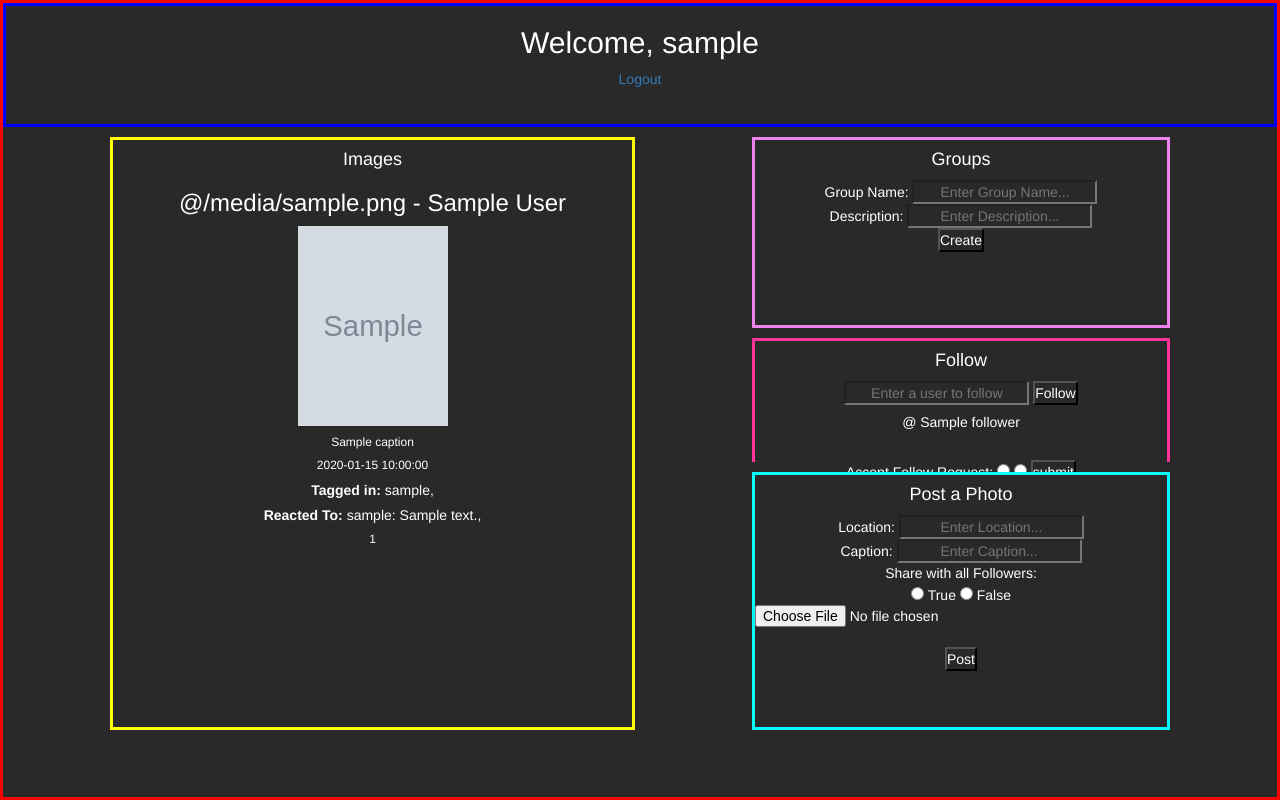
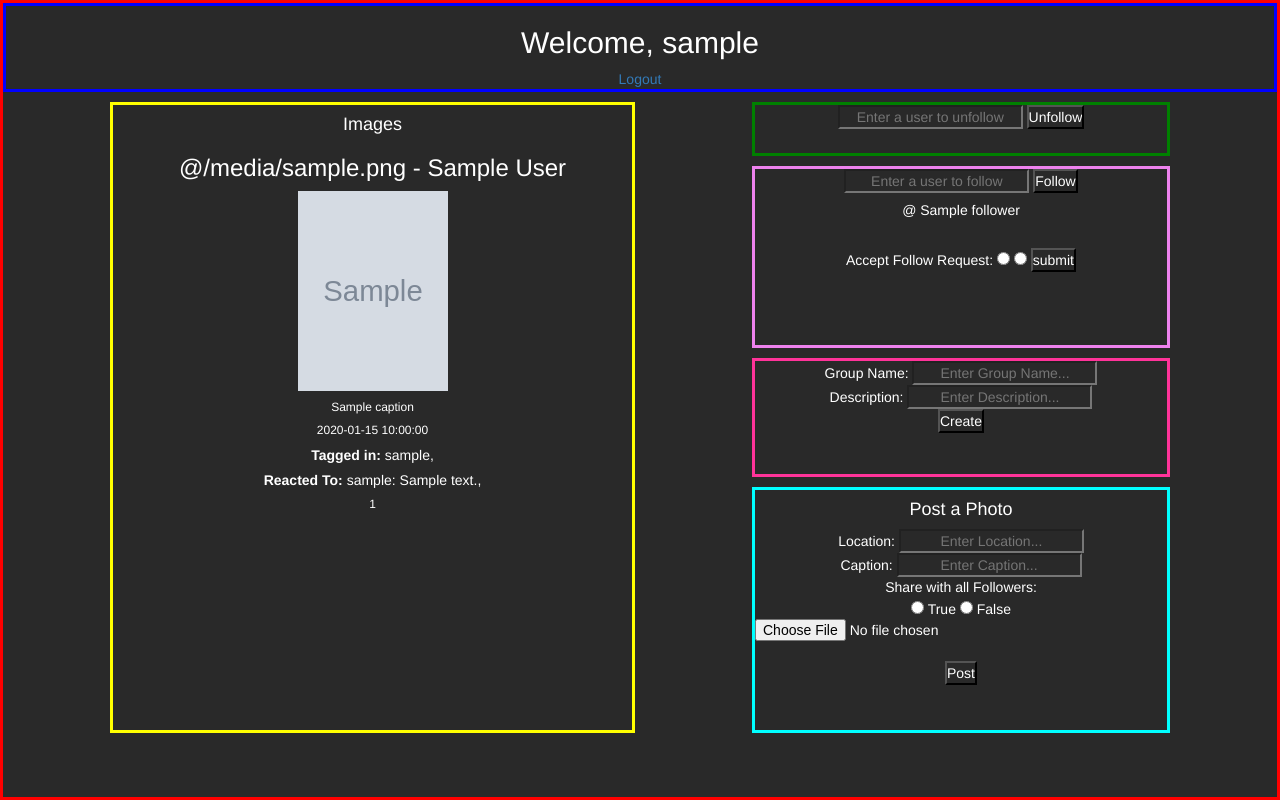
Before and after one commit to Niangmodou/Instagram-Clone, a Flask app: template templates/home.html in a window 1280 px wide. Run offline with Flask 2, Linux system fonts and the light colour scheme; the template is opened without the code that fills it: most values are stand-ins (such as "Sample title", 1, 10 or a date in 2020); grey boxes marked "Sample" are stand-in pictures; some libraries are stand-ins or nearby versions.

Commit message:
Fixed a few bugs

```diff
--- a/app.py
+++ b/app.py
@@ -161,6 +161,7 @@ def home():
              UNION (SELECT * FROM userPhotos) ORDER BY postingDate DESC'
     cursor.execute(query)
 
+    #Query to get the Person information
     query = 'SELECT * FROM Person INNER JOIN ex ON ex.poster = Person.username'
     cursor.execute(query)
 
@@ -187,25 +188,24 @@ def home():
                            tagged= tagged,
                            reacted_to = reacted)
 
-
-
 #------------------------------------------------------------------------------------------------------------------------------------------
 
 #Define route to post a photo (Required Feature 3)
 @app.route('/postPhoto', methods=['POST'])
 def post_photo():
     cursor = connection.cursor()
-    if(request.files and request.form):
+    if(request.files):
         poster = session['username']
         #Retrieving photo information
 
         #Retrieving the path of the folder
-        IMAGES_DIR = os.path.join(os.getcwd(), "Photos")
-
-        file = request.files.get('photo')
-        name = request.form['location']
-        filePath = os.path.join(IMAGES_DIR,name)
-        file.save(filePath)
+        FOLDER = os.path.join(os.getcwd(), 'Photos')
+        file = request.files.get('photo','')
+        name = file.filename
+        print("Checkpoint 1")
+        filepath = os.path.join(FOLDER,name)
+        file.save(filepath)
+        print("Checkpoint 2")
         all_followers = request.form['allFollowers']
         caption = request.form['caption']
         #Retrieving Timestamp
@@ -218,6 +218,7 @@ def post_photo():
         query = 'INSERT INTO Photo (postingDate,filePath,allFollowers,caption,poster) \
                  VALUES (%s,%s,%s,%s,%s,%s)'
         cursor.execute(query,(timestamp,filePath,allFollowers,caption,poster))
+        print("Checkpoint 3")
         cursor.close()
         return redirect(url_for('home'))
     else:
@@ -238,7 +239,7 @@ def follow():
             error = 'You have already requested to follow this user'
             return render_template('home.html',error = error)
         else:
-            query = 'INSERT INTO Follows(follower,followee,followStatus)VALUES(%s,%s,%s)'
+            query = 'INSERT INTO Follow(follower,followee,followStatus)VALUES(%s,%s,%s)'
             cursor.execute(query,(follower,followee,0))
             cursor.close()
             return redirect('/home')
@@ -254,11 +255,11 @@ def follow_requests():
         follower = session['username']
 
         #Query retrieves all the follow requests that have not been accepted
-        query = 'SELECT * FROM Follow WHERE follower=%s AND followStatus=NULL'
+        query = 'SELECT * FROM Follow WHERE follower=%s AND followStatus=0'
         cursor.execute(query,(follower))
         data = cursor.fetchall()
         cursor.close()
-
+        print(data)
         return render_template('home.html',requests = data)
     else:
         error = 'Unable to retrieve follow requests'
@@ -275,7 +276,7 @@ def manage_requests():
 
         if(status == 'true'):
             query = 'UPDATE Follow SET followStatus=True WHERE follower=%s AND followee=%s'
-            cursor.execute(query,(folloert,followee))
+            cursor.execute(query,(follower,followee))
             cursor.close()
         else:
             query = 'DELETE FROM Follow WHERE follower=%s AND followee=%s'
@@ -286,10 +287,10 @@ def manage_requests():
         error = 'Unable to manage requests'
         return render_template('home.html',error = error)
 
-def follows_user(follower,followee):
+def follow_user(follower,followee):
     cursor = connection.cursor()
     query = 'SELECT * FROM Follow WHERE follower=%s and followee=%s'
-    cursor.execute()
+    cursor.execute(query,(follower,followee))
     data = cursor.fetchone()
     cursor.close()
     if(data):
@@ -297,7 +298,7 @@ def follows_user(follower,followee):
     else:
         return False
 
-#Define route to create a friend group (Required Feature 5)
+#Define route to create a friend group (Required Feature 5) COMPLETED
 @app.route('/createGroup', methods=['POST'])
 def create_group():
     if(request.form):
@@ -309,7 +310,7 @@ def create_group():
 
         #Checks if the user already has a group with the same name
         if(group_exists(group_name,group_creator)):
-            eroor = 'User already has a group with an existing name'
+            error = 'User already has a group with an existing name'
             return render_template('home.html',error = error)
         else:
             #Query that inserts the new group into the database
@@ -321,6 +322,8 @@ def create_group():
             query = 'INSERT INTO BelongTo(username,groupName,groupCreator) VALUES (%s,%s,%s)'
             cursor.execute(query,(group_creator,group_name,group_creator))
             cursor.close()
+
+            return redirect('/home')
     else:
         error = 'Unable to create a group'
         return render_template('home.html',error=error)
@@ -373,9 +376,10 @@ def unfollow():
 
         #Query is used to delete the tuple that establishes the relationship
         query = 'DELETE FROM Follow WHERE follower=%s AND followee=%s'
+
         cursor.execute(query,(follower,followee))
         cursor.close()
-        return render_template('home.html')
+        return redirect('/home')
     else:
         error = 'Unable to unfollow user'
         return render_template('home.html',error = error)
@@ -383,5 +387,15 @@ def unfollow():
 
 app.secret_key = 'some random key here. usually in env.'
 
+'''
+TO DO!!!!!!!!!!!!!!!
+- Fix Redirect Errors(Maybe use a javascript window alert)
+- Display Follow requests
+- Complete reactTo
+- Fix Image display
+- Fix Image reactions query
+- Fix Posting photos
+'''
+
 if __name__ == "__main__":
     app.run('127.0.0.1', 5000)
--- a/templates/home.html
+++ b/templates/home.html
@@ -31,25 +31,31 @@
       border-style: solid;
       border-color: blue;
       grid-column: 1/ span 12;
-      grid-row: 1/span 2;
+      grid-row: 1/span 1;
     }
     .imageFeed {
       border-style: solid;
       border-color: yellow;
       grid-column: 2 / span 5;
-      grid-row: 3 / 12;
+      grid-row: 2 / 12;
     }
-    .groups {
+    .followRequests {
       border-style: solid;
       border-color: violet;
       grid-column: 8 / span 4;
       grid-row: 3 /span 3;
     }
-    .followRequests{
+    .groups{
       border-style: solid;
       border-color: #ff3399;
       grid-column: 8 / span 4;
       grid-row: 6 /span 2;
+    }
+    .unfollow{
+      border-style: solid;
+      border-color: green;
+      grid-column: 8 / span 4;
+      grid-row: 2 /span 1;
     }
     .post {
       border-style: solid;
@@ -61,7 +67,6 @@
     .signOut{
       color: white;
       text-align: right;
-
     }
 
   </style>
@@ -72,6 +77,7 @@
       <h2 class="welcome">Welcome, {{username}}</h2>
       <a href="/signOut">Logout</a>
       </div>
+
       <div class="imageFeed">
         <h4>Images</h4>
         {% if images %}
@@ -97,13 +103,17 @@
       {% else %}
         <h5>You do not have any images :( Follow more users</h5>
       {% endif %}
+      </div>
 
+      <div class="unfollow">
+        <form class="" action="/unfollow" method="POST">
+          <input type="text" name="followee" placeholder="Enter a user to unfollow">
+          <input type="submit" value="Unfollow">
+        </form>
       </div>
 
       <div class="groups">
-        <h4>Groups</h4>
-
-        <form class="" action="/createGroup">
+        <form class="" action="/createGroup" method="POST">
           Group Name:
           <input type="text" name="groupName" placeholder="Enter Group Name..." required> <br>
           Description:
@@ -114,14 +124,15 @@
       </div>
 
       <div class="followRequests">
-        <h4>Follow </h4>
-        <form class="" action="followUser" method="post">
+        <form class="" action="/followUser" method="POST">
           <input type="text" name="followee" placeholder="Enter a user to follow">
-          <input type="submit" name="" value="Follow">
+          <input type="submit" value="Follow">
         </form>
+
+        <form action="/followRequests" method="GET">
           {% for request in requests%}
             <div class="requestComponent">
-            <form class="" action="/manageRequest" method="post">
+              <form class="" action="/manageRequests" method="post">
                 <h5>@ {{request.follower}}</h5> <br>
                 Accept Follow Request:
                 <input type="radio" name="followRequest" value="true">
@@ -131,6 +142,7 @@
               <br>
             </div>
           {% endfor %}
+        </form>
       </div>
 
       <div class="post">
@@ -144,11 +156,12 @@
           Share with all Followers: <br>
           <input type="radio" name="allFollowers" value="true" required> True
           <input type="radio" name="allFollowers" value="false"> False<br>
-          <input type="file" name="photo" required> <br>
+          <input type="file" name="photo" accept= "image/*/" required> <br>
           <input type="submit" value = Post /> <br>
         </form>
       </div>
     </div>
+
   </body>
 
 </html>
```
Also changed, not shown: templates/images/4.png (deleted), 4 other files. Lines whose indentation alone changed are shown as unchanged.
